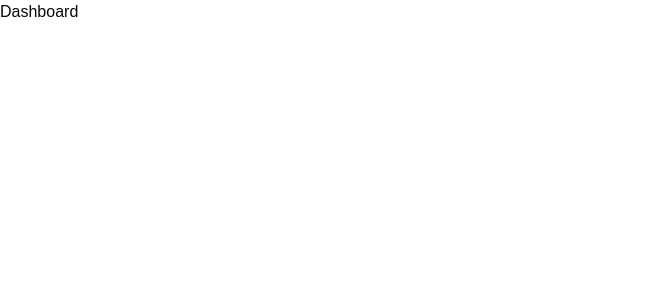
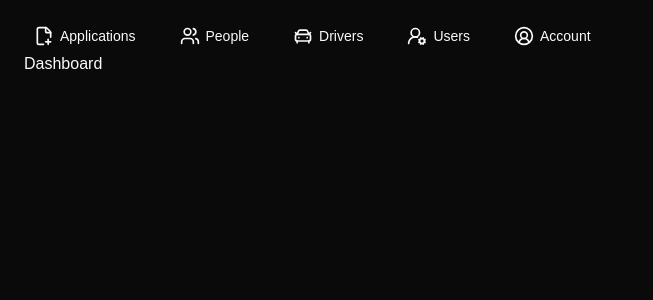
Before and after one commit to yousdevs/Engineering-Logic-Roadmap, a React (Vite) app in the folder projects/19-p1-dvld/frontend/: page / in a window 1280 px wide. Shown: the top 300 px of the page, without its empty margins (0-653 px from the left). Built offline with nearby package versions, Linux system fonts and the light colour scheme.

Commit message:
feat(frontend): implement dashboard layout and navigation shell

```diff
--- a/projects/19-p1-dvld/frontend/index.html
+++ b/projects/19-p1-dvld/frontend/index.html
@@ -1,5 +1,5 @@
 <!doctype html>
-<html lang="en">
+<html lang="en" class="dark">
   <head>
     <meta charset="UTF-8" />
     <link rel="icon" type="image/svg+xml" href="/favicon.svg" />
--- /dev/null
+++ b/projects/19-p1-dvld/frontend/src/layouts/dashboard-layout.tsx
@@ -0,0 +1,46 @@
+import { Outlet } from "react-router-dom";
+
+import {
+  FilePlusCorner,
+  Users,
+  CarFront,
+  UserRoundCog,
+  CircleUserRound,
+} from "lucide-react";
+
+
+export const NavigationMenuItem = (props: {
+  label: React.ReactNode;
+  icon: React.ReactNode;
+}) => {
+  return (
+    <div className="inline-flex shrink-0 items-center justify-center text-sm font-medium whitespace-nowrap transition-all outline-none focus-visible:border-ring focus-visible:ring-[3px] focus-visible:ring-ring/50     [&_svg:not([class*='size-'])]:size-5 hover:bg-accent hover:text-accent-foreground dark:hover:bg-accent/50 h-8 gap-1.5 rounded-md has-[>svg]:px-2.5 px-2.5  ">
+      {props.icon} {props.label}
+    </div>
+  );
+};
+
+export const NavigationMenu = () => {
+
+  return (
+    <nav className="flex justify-start gap-6">
+      <NavigationMenuItem label="Applications" icon={<FilePlusCorner />} />
+      <NavigationMenuItem label="People" icon={<Users />} />
+      <NavigationMenuItem label="Drivers" icon={<CarFront />} />
+      <NavigationMenuItem label="Users" icon={<UserRoundCog />} />
+      <NavigationMenuItem label="Account" icon={<CircleUserRound />} />
+    </nav>
+  );
+};
+
+export default function DashboardLayout() {
+  return (
+    <main className="flex flex-col h-screen px-6 py-5">
+      <NavigationMenu />
+
+      <section className="flex-1 overflow-auto">
+        <Outlet />
+      </section>
+    </main>
+  );
+}
--- a/projects/19-p1-dvld/frontend/src/router/AppRouter.tsx
+++ b/projects/19-p1-dvld/frontend/src/router/AppRouter.tsx
@@ -1,10 +1,16 @@
+import DashboardLayout from "@/layouts/dashboard-layout";
 import { BrowserRouter, Routes, Route } from "react-router-dom";
 
 export function AppRouter() {
   return (
     <BrowserRouter>
       <Routes>
-        <Route path="/" element={<h1>Dashboard</h1>}></Route>
+        <Route path="/" element={<DashboardLayout />}>
+          <Route index element={<h1>Dashboard</h1>} />
+          <Route path="people" element={<h1>People</h1>}>
+
+           </Route>
+        </Route>
         <Route path="/login" element={<h1>login</h1>}></Route>
       </Routes>
     </BrowserRouter>
```
